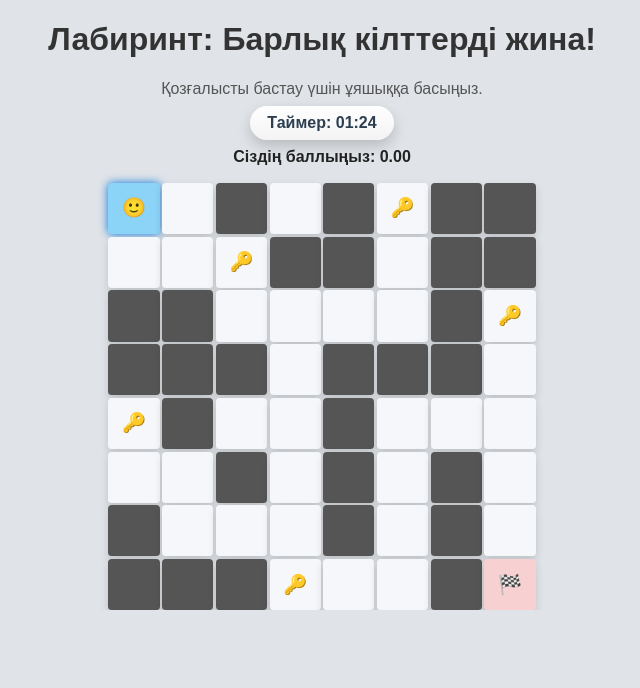
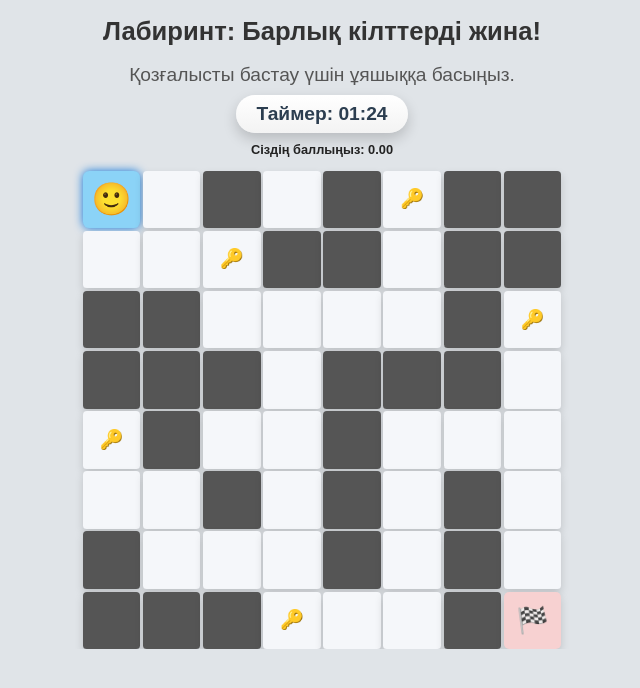
Before and after one commit to Re1otsu/Flask-App-Railway, a Flask app: page /module2 in a window 1280 px wide. Shown: the top 688 px of the page, without its empty margins (318-958 px from the left). Run offline with Flask 3, Linux system fonts and the light colour scheme; a user stored in the database is signed in; data that the repository does not hold is empty.

Commit message:
прогресс

```diff
--- a/static/css/module2.css
+++ b/static/css/module2.css
@@ -1,7 +1,7 @@
 body {
   font-family: Arial, sans-serif;
   background: #e0e4e8; /* чуть темнее, чем был #f9f9f9 */
-
+  font-size: 1vw;
   text-align: center;
   user-select: none;
 }
@@ -10,11 +10,12 @@ body {
 h1 {
   margin-bottom: 1vh;
   color: #333;
+
 }
 
 .info {
   margin-bottom: 1vh;
-  font-size: 100%;
+  font-size: 1.5vw;
   color: #555;
   min-height: 1em;
 }
@@ -28,8 +29,8 @@ h1 {
 
 .grid {
   display: grid;
-  grid-template-columns: repeat(8, 4vw);
-  grid-template-rows: repeat(8, 4vw);
+  grid-template-columns: repeat(8, 4.5vw);
+  grid-template-rows: repeat(8, 4.5vw);
   gap: 0.2vw;
   justify-content: center;
   margin: 0 auto;
@@ -57,17 +58,20 @@ h1 {
 .cell.start {
   background-color: #d1f7d1;
   font-weight: bold;
+  font-size: 2vw;
 }
 
 .cell.finish {
   background-color: #f7d1d1;
   font-weight: bold;
+  font-size: 2vw;
 }
 
 .cell.player {
   background-color: #8bd3f7;
   font-weight: bold;
   box-shadow: 0 0 10px #0a74da;
+  font-size:2.5vw ;
 }
 
 .cell:hover:not(.blocked):not(.player) {
@@ -78,9 +82,10 @@ h1 {
   margin: 0.5em auto;
   background: linear-gradient(180deg,#fff,#f3f3f3);
   color: #2c3e50;
-  padding: 0.5em 0.5em;
+  padding: 1vh 1vw;
   border-radius: 999px;
   width:9em;
+  font-size: 1.5vw;
   font-weight: 700;
   box-shadow: 0 6px 14px rgba(0,0,0,0.18);
 }
--- a/static/js/module2.js
+++ b/static/js/module2.js
@@ -164,7 +164,7 @@ function showModalQuestion(index) {
         modal.style.left = '50%';
         modal.style.transform = 'translate(-50%, -50%)';
         modal.style.background = '#fff';
-        modal.style.padding = '20px';
+        modal.style.padding = '2vw';
         modal.style.borderRadius = '8px';
         modal.style.textAlign = 'center';
         modal.style.boxShadow = '0 4px 8px rgba(0, 0, 0, 0.1)';
```
